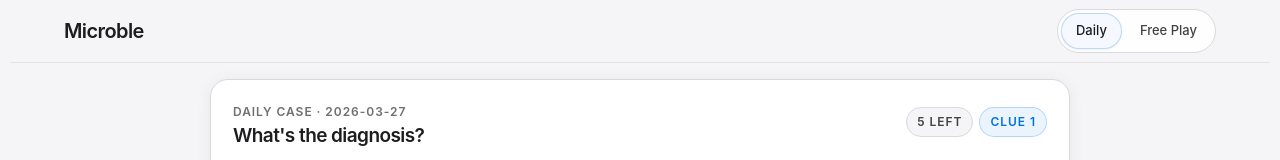
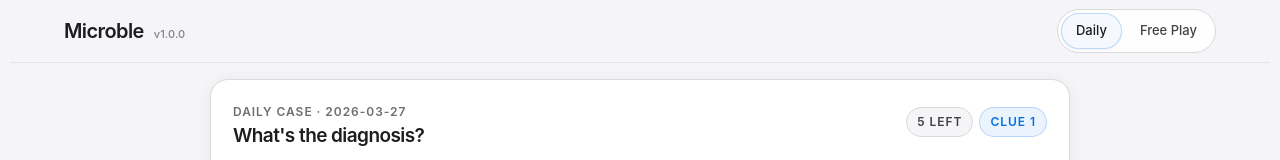
Before and after one commit to alex-halme/Microble, a Next.js app: page / in a window 1280 px wide. Shown: the top 160 px of the page. Built offline with nearby package versions, Linux system fonts and the light colour scheme.

Commit message:
Tone down header version label

```diff
--- a/app/layout.tsx
+++ b/app/layout.tsx
@@ -1,6 +1,7 @@
 import type { Metadata } from "next";
 import { Analytics } from "@vercel/analytics/next";
 import TopNav from "@/components/TopNav";
+import packageJson from "../package.json";
 import "./globals.css";
 
 export const metadata: Metadata = {
@@ -12,6 +13,13 @@
     type: "website",
   },
 };
+
+const APP_COMMIT_SHA =
+  process.env.VERCEL_GIT_COMMIT_SHA?.slice(0, 7) ??
+  process.env.NEXT_PUBLIC_VERCEL_GIT_COMMIT_SHA?.slice(0, 7);
+const APP_VERSION_LABEL = APP_COMMIT_SHA
+  ? `v${packageJson.version} (${APP_COMMIT_SHA})`
+  : `v${packageJson.version}`;
 
 export default function RootLayout({ children }: { children: React.ReactNode }) {
   return (
@@ -44,7 +52,17 @@
               display: "flex",
               alignItems: "center",
               justifyContent: "space-between",
+              flexWrap: "wrap",
               gap: "16px",
+            }}
+          >
+            <div
+              style={{
+                display: "flex",
+                alignItems: "baseline",
+                gap: "10px",
+                minWidth: 0,
+                flexWrap: "wrap",
               }}
             >
               <a
@@ -60,6 +78,22 @@
               >
                 Microble
               </a>
+
+              <span
+                aria-label={`Application version ${APP_VERSION_LABEL}`}
+                style={{
+                  fontSize: "11px",
+                  lineHeight: 1.2,
+                  fontWeight: 500,
+                  color: "var(--fg-3)",
+                  letterSpacing: "0.01em",
+                  whiteSpace: "nowrap",
+                  opacity: 0.85,
+                }}
+              >
+                {APP_VERSION_LABEL}
+              </span>
+            </div>
 
             <TopNav />
           </div>
```
Lines whose indentation alone changed are shown as unchanged.
